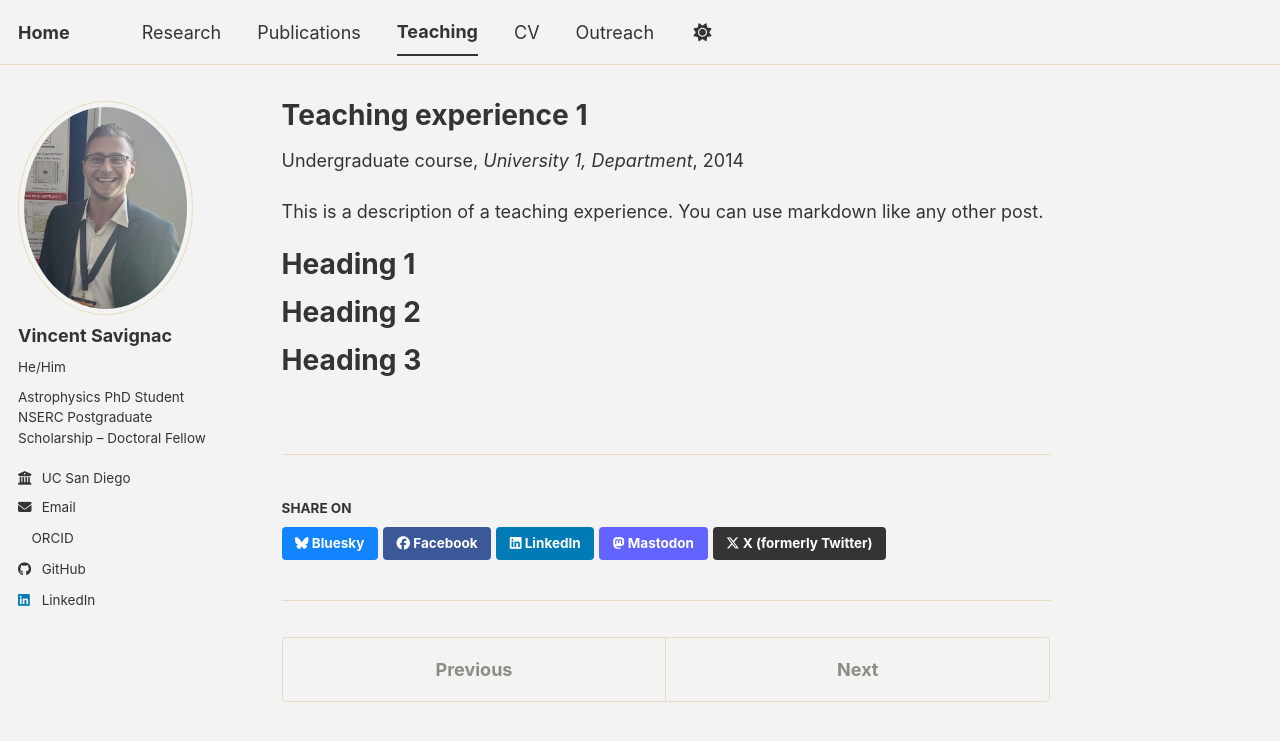
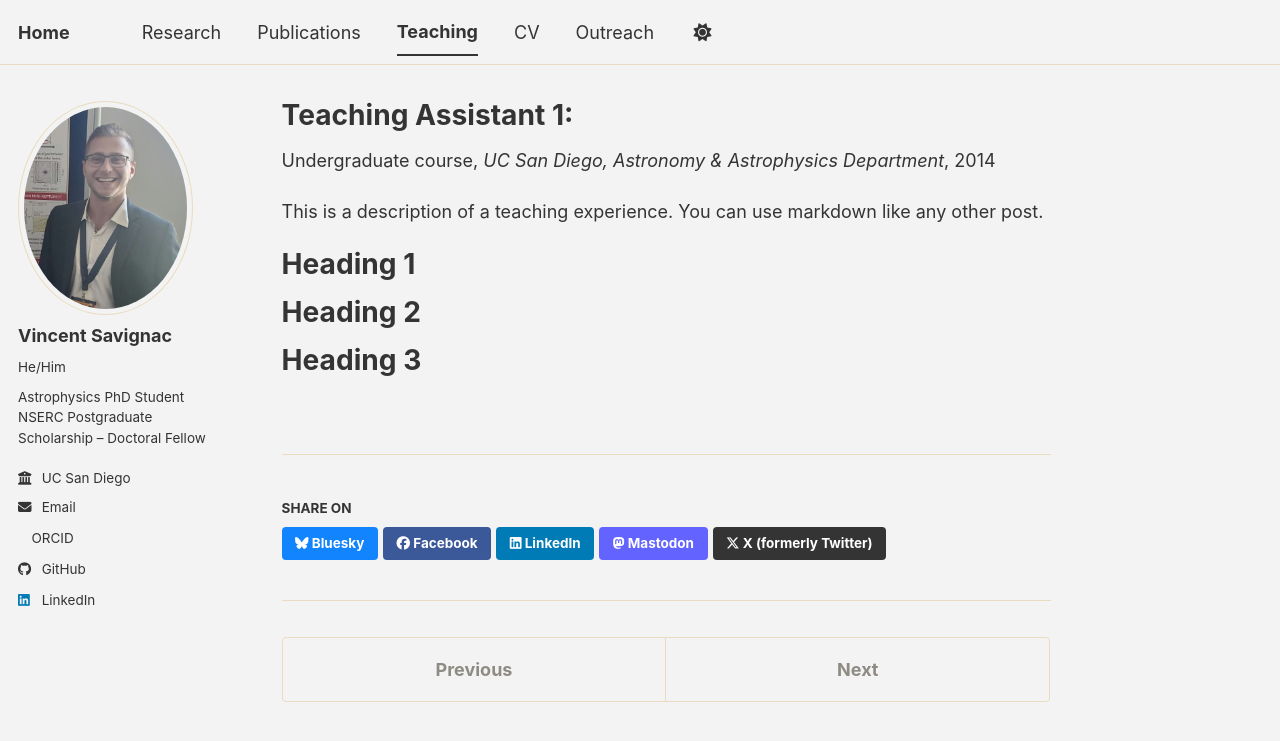
Before and after one commit to vincentsavignac/vincentsavignac.github.io, a Jekyll site: the page built from _teaching/2014-spring-teaching-1.md, in a window 1280 px wide. Shown: the top 741 px of the page. Built offline with Jekyll 4.4.1, drawn with Linux system fonts in a browser that asks for light colours; a script bundle is joined from its source files by our own code; a style sheet for code colours, icons or effects is not loaded.

Commit message:
Update teaching experience details for 2014

```diff
--- a/_teaching/2014-spring-teaching-1.md
+++ b/_teaching/2014-spring-teaching-1.md
@@ -1,11 +1,11 @@
 ---
-title: "Teaching experience 1"
+title: "Teaching Assistant 1: "
 collection: teaching
 type: "Undergraduate course"
 permalink: /teaching/2014-spring-teaching-1
-venue: "University 1, Department"
+venue: "UC San Diego, Astronomy & Astrophysics Department"
 date: 2014-01-01
-location: "City, Country"
+location: "San Diego, CA, USA"
 ---
 
 This is a description of a teaching experience. You can use markdown like any other post.
```
